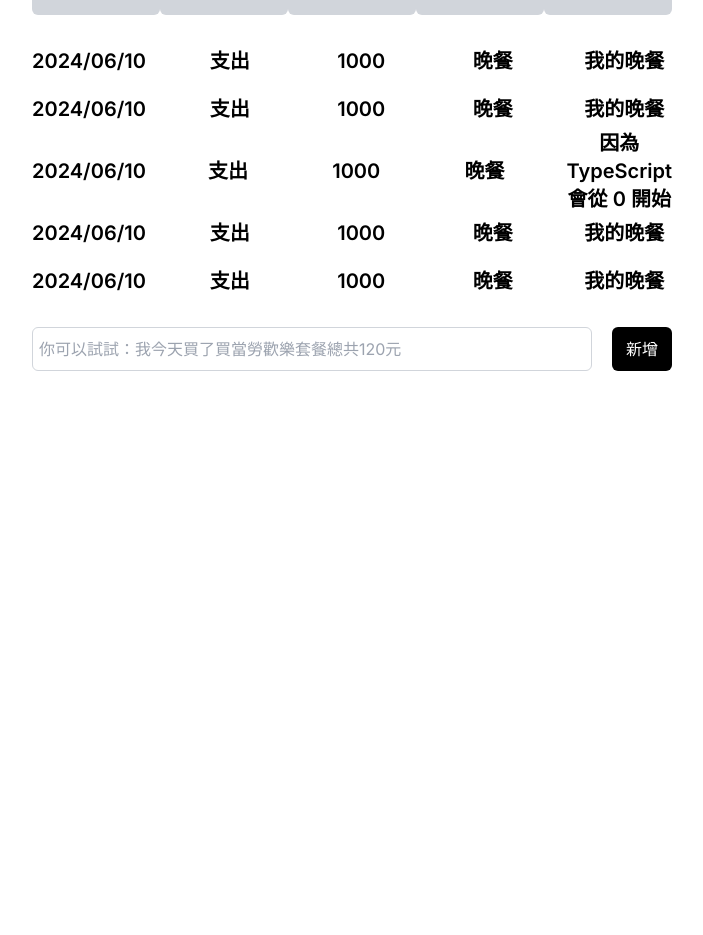
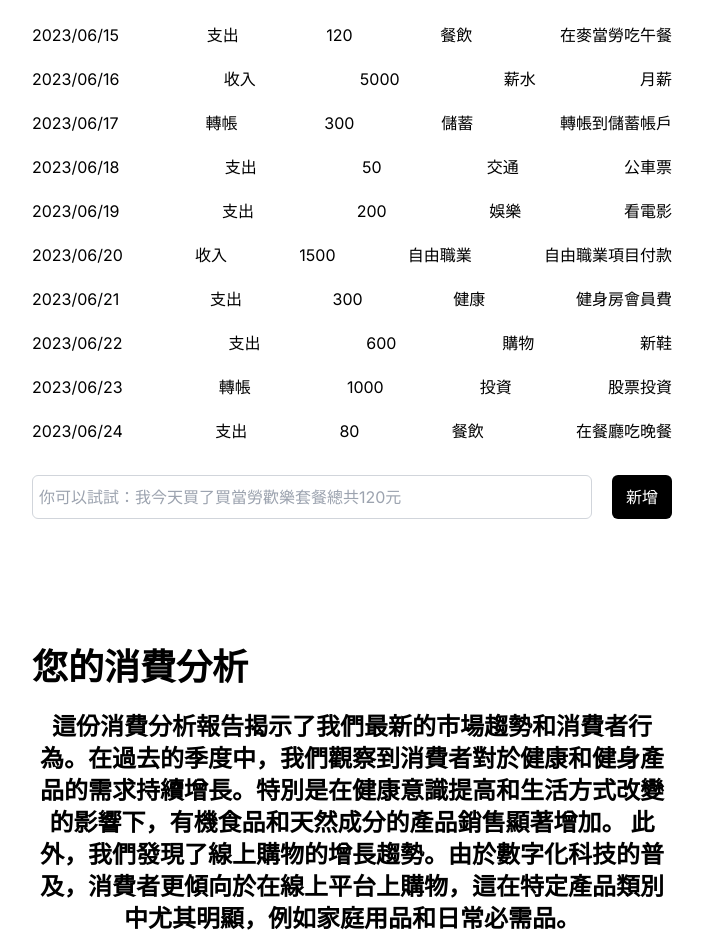
Before and after one commit to TTXD19/khai-money, a Next.js app: page /result in a window 1280 px wide. Shown: the part 321-1256 px from the top of the page, without its empty margins (288-991 px from the left). Before the commit the page ends 800 px from the top, so only its background shows below. Built offline with nearby package versions, Linux system fonts and the light colour scheme.

Commit message:
Add some layout structure

```diff
--- a/src/app/result/page.tsx
+++ b/src/app/result/page.tsx
@@ -1,33 +1,17 @@
-import ItemHeader from "@/app/ui/result/item_header";
-import ItemContent from "@/app/ui/result/item_content";
-import {TransactionType} from "@/app/data/TransactionType";
-import {ItemContentProps} from "@/app/data/ItemContentProps";
-import Link from "next/link";
+import ItemHeader from "@/component/result/item_header";
+import ItemContent from "@/component/result/item_content";
+import {fetchSpendingList} from "@/data/result/Result";
 
 
 export default function Page() {
 
-    const item: ItemContentProps = {
-        date: new Date(),
-        type: TransactionType.Expense,
-        amount: "1000",
-        itemCategory: "晚餐",
-        desc: "我的晚餐"
-    };
-
-    const item_2: ItemContentProps = {
-        date: new Date(),
-        type: TransactionType.Expense,
-        amount: "1000",
-        itemCategory: "晚餐",
-        desc: "因為 TypeScript 會從 0 開始"
-    };
+    const spending = fetchSpendingList()
 
     return (
         <div className="flex justify-center">
             <div className="flex w-1/2 flex-col mt-32">
                 <div className="mt-14">
-                    <h1 className="text-black text-4xl font-black">今日已花費：2000 元</h1>
+                    <span className="text-black text-4xl font-black">今日已花費：2000 元</span>
                 </div>
                 <div className="flex flex-col">
                     <div className="mt-14">
@@ -41,11 +25,9 @@ export default function Page() {
                     </div>
                     <div className="mt-8">
                         <div className="flex flex-col gap-y-5">
-                            <ItemContent {...item} />
-                            <ItemContent {...item} />
-                            <ItemContent {...item_2} />
-                            <ItemContent {...item} />
-                            <ItemContent {...item} />
+                            {spending.map((spending) => (
+                                <ItemContent {...spending} />
+                            ))}
                         </div>
                     </div>
                     <div className="flex mt-8">
@@ -55,8 +37,14 @@ export default function Page() {
                         </button>
                     </div>
                 </div>
+                <div className="flex mt-32">
+                    <text className="w-max text-black text-4xl font-black">您的消費分析</text>
+                </div>
+                <div className="flex mt-6">
+                    <text className="text-black text-2xl font-black text-center">這份消費分析報告揭示了我們最新的市場趨勢和消費者行為。在過去的季度中，我們觀察到消費者對於健康和健身產品的需求持續增長。特別是在健康意識提高和生活方式改變的影響下，有機食品和天然成分的產品銷售顯著增加。
+此外，我們發現了線上購物的增長趨勢。由於數字化科技的普及，消費者更傾向於在線上平台上購物，這在特定產品類別中尤其明顯，例如家庭用品和日常必需品。</text>
+                </div>
             </div>
         </div>
-
     )
 }
--- a/src/app/ui/result/item_content.tsx
+++ b/src/component/result/item_content.tsx
@@ -1,6 +1,6 @@
-import SingleItemStyle from "@/app/ui/result/items/SingleItemStyle";
+import SingleItemStyle from "@/component/result/items/SingleItemStyle";
 import DateUtils from "@/app/tools/DateUtils";
-import {ItemContentProps} from "@/app/data/ItemContentProps";
+import {ItemContentProps} from "@/data/ItemContentProps";
 
 export default function ItemContent({date, type, amount, itemCategory, desc}: ItemContentProps) {
     return (
--- a/src/app/data/ItemContentProps.ts
+++ b/src/data/ItemContentProps.ts
@@ -1,4 +1,4 @@
-import {TransactionType} from "@/app/data/TransactionType";
+import {TransactionType} from "@/data/TransactionType";
 
 export interface ItemContentProps {
     date: Date;
--- /dev/null
+++ b/src/data/result/Result.tsx
@@ -0,0 +1,77 @@
+import {ItemContentProps} from "@/data/ItemContentProps";
+import {TransactionType} from "@/data/TransactionType";
+
+export function fetchSpendingList(): ItemContentProps[] {
+    return [
+        {
+            date: new Date(2023, 5, 15),
+            type: TransactionType.Expense,
+            amount: '120',
+            itemCategory: '餐飲',
+            desc: '在麥當勞吃午餐'
+        },
+        {
+            date: new Date(2023, 5, 16),
+            type: TransactionType.Income,
+            amount: '5000',
+            itemCategory: '薪水',
+            desc: '月薪'
+        },
+        {
+            date: new Date(2023, 5, 17),
+            type: TransactionType.Transfer,
+            amount: '300',
+            itemCategory: '儲蓄',
+            desc: '轉帳到儲蓄帳戶'
+        },
+        {
+            date: new Date(2023, 5, 18),
+            type: TransactionType.Expense,
+            amount: '50',
+            itemCategory: '交通',
+            desc: '公車票'
+        },
+        {
+            date: new Date(2023, 5, 19),
+            type: TransactionType.Expense,
+            amount: '200',
+            itemCategory: '娛樂',
+            desc: '看電影'
+        },
+        {
+            date: new Date(2023, 5, 20),
+            type: TransactionType.Income,
+            amount: '1500',
+            itemCategory: '自由職業',
+            desc: '自由職業項目付款'
+        },
+        {
+            date: new Date(2023, 5, 21),
+            type: TransactionType.Expense,
+            amount: '300',
+            itemCategory: '健康',
+            desc: '健身房會員費'
+        },
+        {
+            date: new Date(2023, 5, 22),
+            type: TransactionType.Expense,
+            amount: '600',
+            itemCategory: '購物',
+            desc: '新鞋'
+        },
+        {
+            date: new Date(2023, 5, 23),
+            type: TransactionType.Transfer,
+            amount: '1000',
+            itemCategory: '投資',
+            desc: '股票投資'
+        },
+        {
+            date: new Date(2023, 5, 24),
+            type: TransactionType.Expense,
+            amount: '80',
+            itemCategory: '餐飲',
+            desc: '在餐廳吃晚餐'
+        }
+    ]
+}
```
Also changed, not shown: src/app/test/page.tsx (+1 -1 lines), src/component/detailItem.tsx (renamed from src/app/ui/detailItem.tsx), src/component/result/item_header.tsx (renamed from src/app/ui/result/item_header.tsx), src/component/result/items/SingleItemStyle.tsx (renamed from src/app/ui/result/items/SingleItemStyle.tsx), src/data/TransactionType.ts (renamed from src/app/data/TransactionType.ts).
